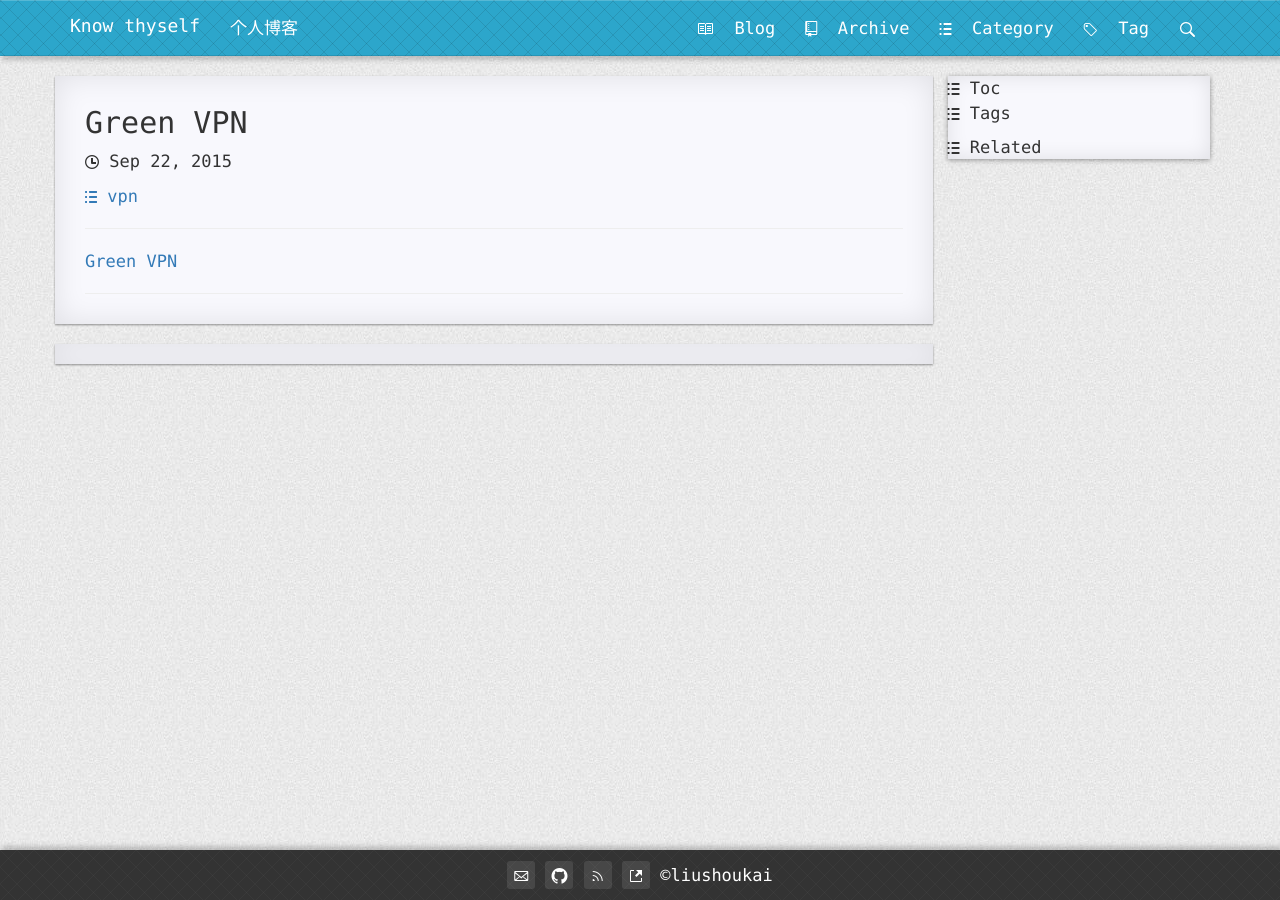
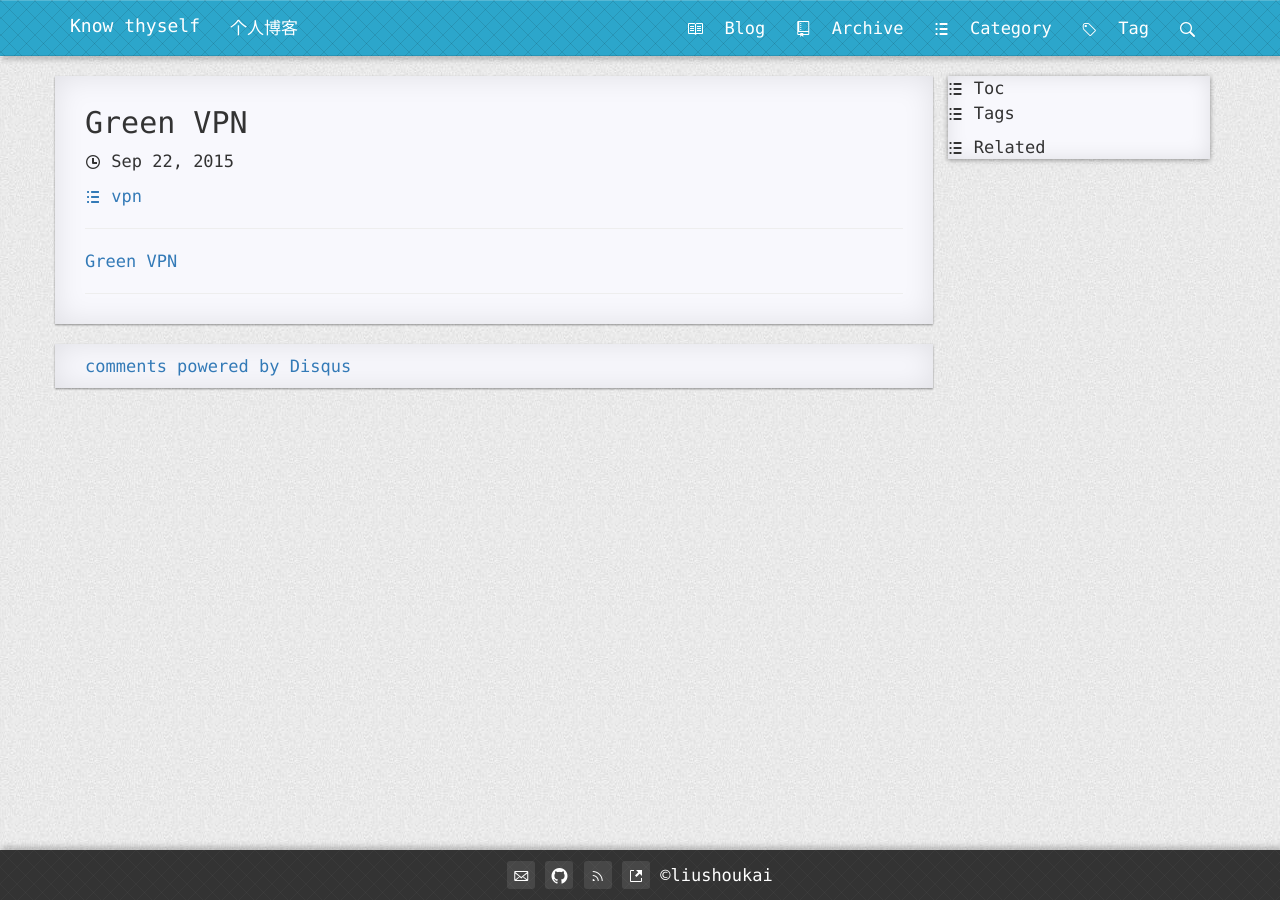
Before and after one commit to liushoukai/liushoukai.github.io, a Jekyll site: the page built from _posts/2015-09-22-vpn.md, in a window 1280 px wide. Built offline with Jekyll 4.4.1, drawn with Linux system fonts in a browser that asks for light colours; comment, search, counter and statistics services are not loaded.

Commit message:
change sytle

```diff
--- a/_config.yml
+++ b/_config.yml
@@ -29,8 +29,9 @@
       type: "posts"
     values:
       layout: post
+      author: Kay
 
 
 gems: [jekyll-paginate]
-paginate: 3
+paginate: 8
 paginate_path: ":num"
--- a/_layouts/default.html
+++ b/_layouts/default.html
@@ -13,7 +13,7 @@
     <link rel="shortcut icon" href="/favicon.ico" type="image/x-icon" media="screen">
     <link rel="canonical" href="{{ page.url | prepend: site.baseurl }}">
     <link rel="alternate" hreflang="zh" href="https://www.liushoukai.com" />
-    <link rel="alternate" type="application/rss+xml" title="{{ site.title }}" href="{{ '/feed.xml' | prepend: site.baseurl | prepend: site.url }}"  />
+    <link rel="alternate" type="application/rss+xml" title="{{ site.title }}" href="{{ '/feed.xml' | prepend: site.baseurl }}"  />
 
     <link href='//fonts.googleapis.com/css?family=Architects+Daughter' rel='stylesheet' type='text/css'>
 
@@ -41,24 +41,12 @@
   </head>
   <body>
     <div class="main">
-
-    {% if page.url == "/index.html" %}
-    <a href="{{ site.baseurl | prepend: site.url }}">
+      <a href="{{ site.baseurl }}">
         <div class="banner">
           <h1>Rainy Alley</h1>
           <h3>AA&nbsp;BB</h3>
         </div>
       </a>
-    {% endif %}
-    {% if page.isNavItem %}
-    <a href="{{ site.baseurl | prepend: site.url }}">
-      <div class="banner">
-        <h1>Rainy <img src="{{ '/static/favicon.ico' | prepend: site.baseurl | prepend: site.url}}"/> Alley</h1>
-        <h3>{{page.title}}</h3>
-      </div>
-    </a>
-    {% endif %}
-
       <header>
         <nav class="navbar navbar-tiffany rectangle" role="navigation">
           <div class="container">
@@ -68,7 +56,7 @@
                     <span class="icon-bar"></span>
                     <span class="icon-bar"></span>
                   </button>
-                <a class="navbar-brand" href="{{ site.baseurl | prepend: site.url }}/">{{ site.title }}</a>
+                  <a class="navbar-brand" href="{{ site.baseurl }}/">{{ site.title }}</a>
                   <p class="navbar-text">{{ site.description }}</p>
               </div>
               <div class="collapse navbar-collapse">
@@ -76,13 +64,13 @@
                   {% if page.url == "/index.html" %}
                   <li class="active">{% else %}
                   <li>{% endif %}
-                    <a href="{{ site.baseurl | prepend: site.url }}/" class="word-keep"><span class="octicon octicon-book"></span></span>&nbsp;&nbsp;Blog</a>
+                  <a href="{{ site.baseurl }}/" class="word-keep"><span class="octicon octicon-book"></span></span>&nbsp;&nbsp;Blog</a>
                   </li>
                   {% for p in site.pages %}{% if p.isNavItem %}
                   {% if p.url == page.url %}
                   <li class="active">{% else %}
                   <li>{% endif %}
-                        <a href="{{ p.url | prepend: site.baseurl | prepend: site.url }}" class="word-keep"><span class="octicon {{ p.icon }}"></span>&nbsp;&nbsp;{{ p.title }}</a>
+                      <a href="{{ p.url | prepend: site.baseurl }}" class="word-keep"><span class="octicon {{ p.icon }}"></span>&nbsp;&nbsp;{{ p.title }}</a>
                   </li>
                   {% endif %}
                   {% endfor %}
@@ -120,11 +108,9 @@
       <script type="text/javascript" src="{{ '/static/bootstrap/3.3.5/js/bootstrap.min.js' | prepend: site.baseurl }}"></script>
       <script type="text/javascript" src="{{ '/static/js/script.js' | prepend: site.baseurl }}"></script>
       <script type="text/javascript" src="//liushoukai.disqus.com/embed.js"></script>
-
       {% for script in page.scripts %}
       <script type="text/javascript" src="{{ '/static/js/' | append: script | prepend: site.baseurl }}"></script>
       {% endfor %}
     </div>
-
   </body>
 </html>
--- a/_layouts/post.html
+++ b/_layouts/post.html
@@ -4,40 +4,45 @@
 scripts: [toc.js,post.js]
 ---
 <div class="row">
+
   <div class="content col-lg-9">
     <div class="sheet post">
       <header>
         <h2>{{ page.title }}</h2>
         <p class="post-meta">
-                <span class="octicon octicon-clock"></span> {{ page.date | date: "%b %-d, %Y" }}{% if page.author %} • {{ page.author }}{% endif %}{% if page.meta %} • {{ page.meta }}{% endif %}
+          <span class="octicon octicon-clock"></span>
+          <span>{{ page.date | date: "%b %-d, %Y" }}</span>
         </p>
-            <p class="post-tag">
-                <span>{% for cat in page.categories %}<a href="{{ '/category' | prepend: site.baseurl | prepend: site.url }}/#{{ cat }}"><span class="octicon octicon-list-unordered"></span>&nbsp;{{ cat }}</a>{% endfor %}</span>
-                <span>{% for tag in page.tags %}
-                    <a class="word-keep" href="{{ '/tags' | prepend: site.baseurl | prepend: site.url }}/#{{ tag }}"><span class="octicon octicon-tag"></span>&nbsp;{{ tag }}</a>
+        <p>
+          <span>
+          {% for category in page.categories %}
+          <a class="word-keep" href="{{ '/category' | prepend: site.baseurl }}/#{{ category }}"><span class="octicon octicon-list-unordered"></span>&nbsp;{{ category }}</a>
+          {% endfor %}
+          {% for tag in page.tags %}
+          <a class="word-keep" href="{{ '/tags' | prepend: site.baseurl }}/#{{ tag }}"><span class="octicon octicon-tag"></span>&nbsp;{{ tag }}</a>
           {% endfor %}
           </span>
         </p>
       </header>
+
       <hr class="boundary">
       <article>
         {{content}}
       </article>
       <hr class="boundary">
+
       <div id="post-share" class="bdsharebuttonbox">
-              <a href="#" class="bds_more" data-cmd="more"></a>
-              <a href="#" class="bds_tsina" data-cmd="tsina" title="分享到新浪微博"></a>
-              <a href="#" class="bds_weixin" data-cmd="weixin" title="分享到微信"></a>
-              <a href="#" class="bds_douban" data-cmd="douban" title="分享到豆瓣网"></a>
-              <a href="#" class="bds_fbook" data-cmd="fbook" title="分享到Facebook"></a>
+        <a href="#" class="bds_evernotecn" data-cmd="evernotecn"></a>
         <a href="#" class="bds_copy" data-cmd="copy" title="分享到复制网址"></a>
       </div>
     </div>
     <div class="pad-min"></div>
     <div id="post-comment" class="sheet post">
       <div id="disqus_thread"></div>
+      <a href="http://disqus.com" class="dsq-brlink">comments powered by <span class="logo-disqus">Disqus</span></a>
     </div>
   </div>
+
   <div class="content-navigation col-lg-3">
     <div class="shadow-bottom-center" >
       <div class="content-navigation-toc">
@@ -54,7 +59,7 @@
               <ul>
                   {% for tag in page.tags %}
                   <li>
-                        <a href="{{ '/tags' | prepend: site.baseurl | prepend: site.url }}#{{ tag }}"><span class="octicon octicon-tag"></span>&nbsp;{{ tag }}</a>
+                      <a href="{{ '/tags' | prepend: site.baseurl }}#{{ tag }}"><span class="octicon octicon-tag"></span>&nbsp;{{ tag }}</a>
                   </li>
                   {% endfor %}
               </ul>
@@ -93,7 +98,7 @@
                   {% if postsAfterFilter.size > 0 %}
                       {% for p in postsAfterFilter limit: 15 %}
                           <li>
-                                <a href="{{ p.url | prepend: site.baseurl | prepend: site.url }}">{{ p.title }}</a>
+                              <a href="{{ p.url | prepend: site.baseurl }}">{{ p.title }}</a>
                           </li>
                       {% endfor %}
                   {% endif %}
@@ -102,4 +107,5 @@
       </div>
     </div>
   </div>
+
 </div>
--- a/static/css/style.css
+++ b/static/css/style.css
@@ -262,3 +262,8 @@
         font-size: 36px;
     }
 }
+
+.octicon {
+    width: 16px;
+    text-align: center;
+}
```
Also changed, not shown: static/js/post.js (+16 -2 lines), _layouts/page.html (indentation only). Lines whose indentation alone changed are shown as unchanged.
